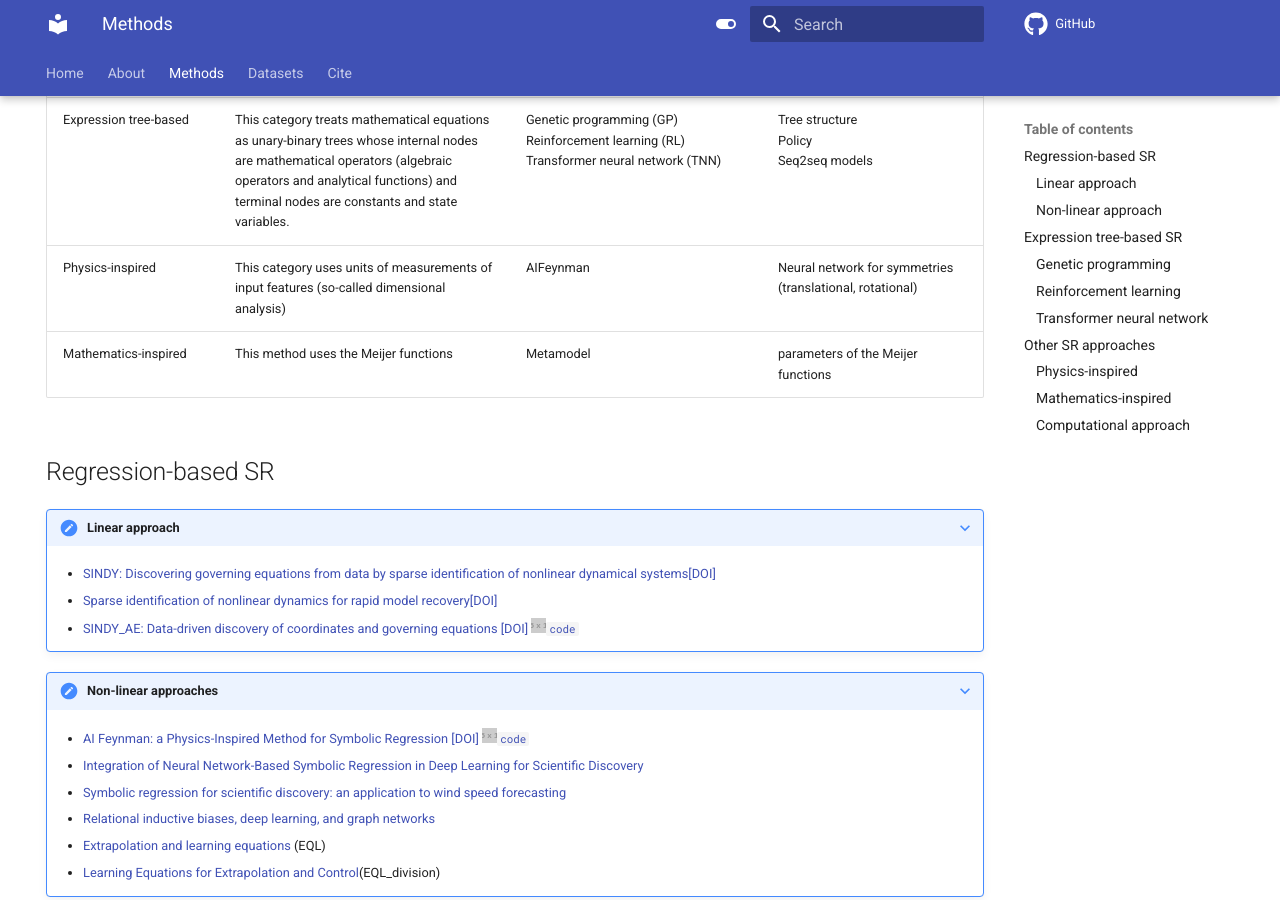
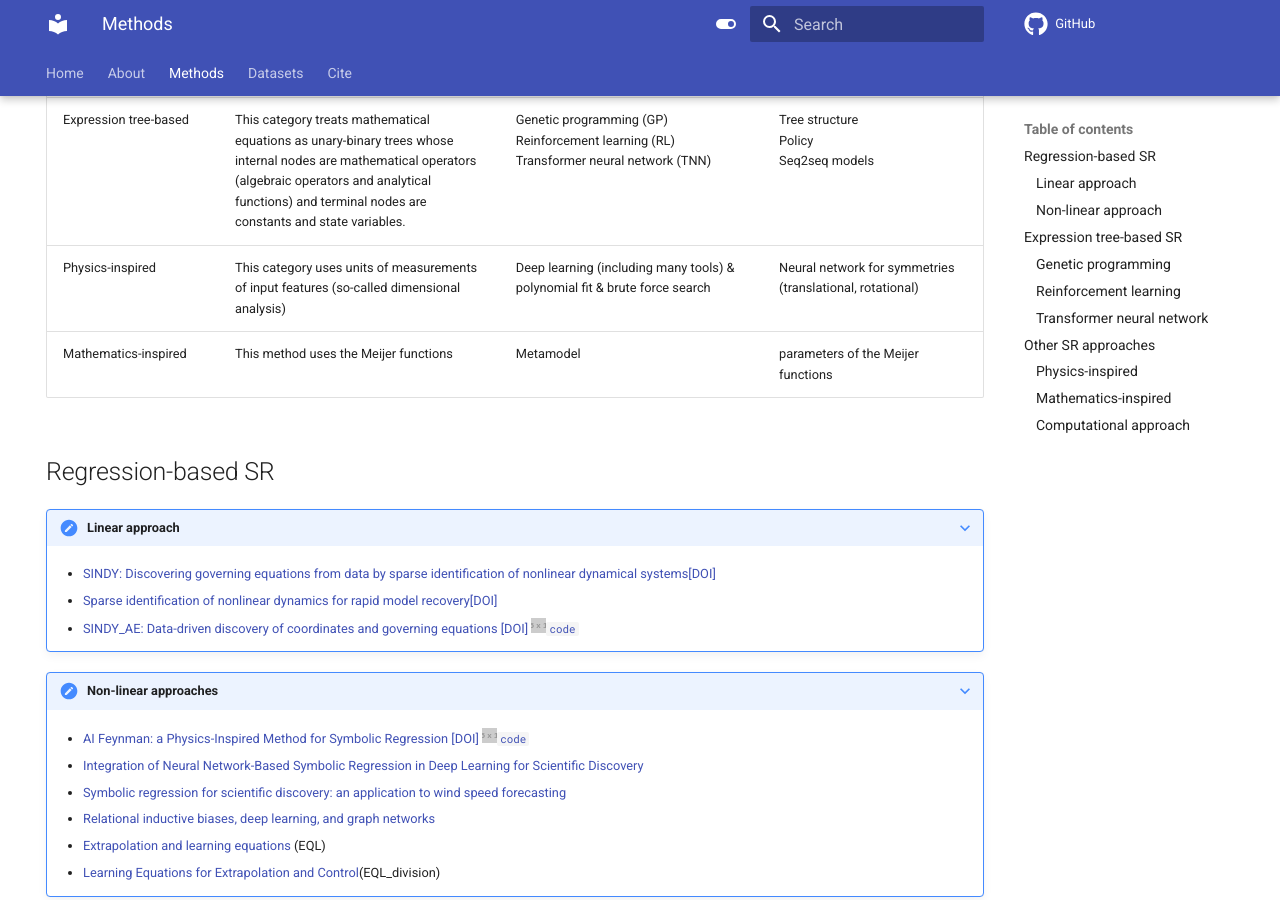
Before and after one commit to nmakke/SR-LivingReview, an MkDocs documentation site: the page built from docs/methods.md, in a window 1280 px wide and 900 px high, scrolled down 391 px. Built offline with MkDocs 1.6.1 and Material for MkDocs 9.7.7, drawn with Linux system fonts in a browser that asks for light colours; formulas are drawn with MathJax 3; comment, search, counter and statistics services are not loaded; some of the changed text lies outside the part shown.

Commit message:
Update methods.md

```diff
--- a/docs/methods.md
+++ b/docs/methods.md
@@ -14,7 +14,7 @@ Below you find the list of SR methods for each category.
 | ---- | ------- | --- | --- |
 | Regression-based | This category assumes a predefined model structure and learns only parameters. The linear approach formulates the SR problem as a system of linear equations, whereas the non-linear approach relies on multi-layer perceptron (MLP) to solve it. | Linear SR (sparse regression) <br> Non-linear SR | System of linear equations <br> Deep Neural Network (DNN) |
 | Expression tree-based | This category treats mathematical equations as unary-binary trees whose internal nodes are mathematical operators (algebraic operators and  analytical functions) and terminal nodes are constants and state variables. | Genetic programming (GP) <br> Reinforcement learning (RL) <br> Transformer neural network (TNN) | Tree structure <br> Policy <br> Seq2seq models |
-| Physics-inspired | This category uses units of measurements of input features (so-called dimensional analysis) | AIFeynman | Neural network for symmetries (translational, rotational) |
+| Physics-inspired | This category uses units of measurements of input features (so-called dimensional analysis) | Deep learning (including many tools) & polynomial fit & brute force search | Neural network for symmetries (translational, rotational) |
 | Mathematics-inspired| This method uses the Meijer functions | Metamodel | parameters of the Meijer functions |
 
 ## Regression-based SR
```
Also changed, not shown: other parts of docs/methods.md (+0 -1 lines).
